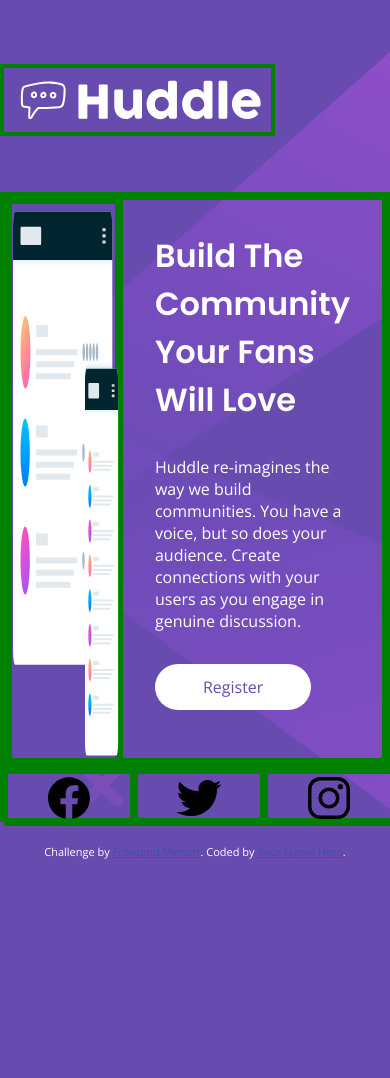
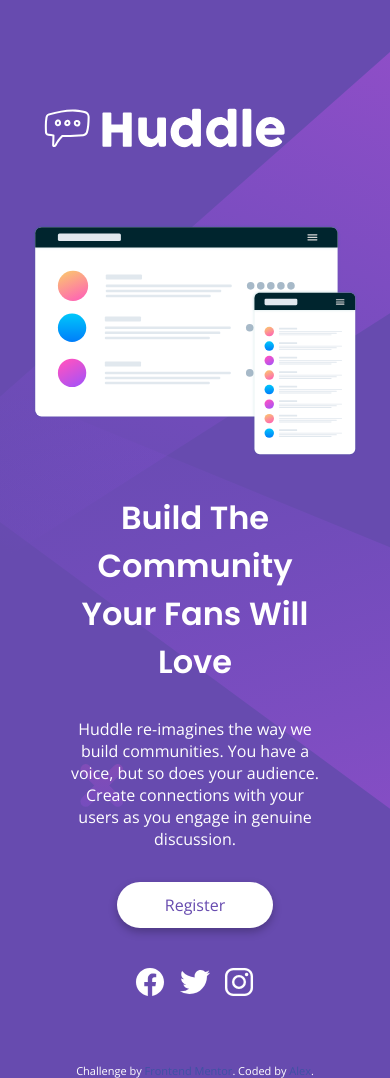
Before and after one commit to acutr/FEM-Challenges, a plain HTML site: page c03-landing-page/index.html in a window 390 px wide. Before the commit the page ends 859 px from the top, so only its background shows below. Drawn offline with nearby package versions, Linux system fonts and the light colour scheme.

Commit message:
final style and active states

```diff
--- a/c03-landing-page/index.html
+++ b/c03-landing-page/index.html
@@ -34,17 +34,20 @@
       </div>
     </div>
     <div class="social">
-      <img src="/c03-landing-page/images/logo-facebook.svg" alt="Facebook">
-      <img src="/c03-landing-page/images/logo-twitter.svg" alt="Twitter">
-      <img src="/c03-landing-page/images/logo-instagram.svg" alt="Instagram">
+      <a href="http://facebook.com"><ion-icon name="logo-facebook"></ion-icon></a>
+      <a href="http://twitter.com"><ion-icon name="logo-twitter"></ion-icon></a>
+      <a href="http://instagram.com"><ion-icon name="logo-instagram"></ion-icon></a>
     </div>
   </div>
 
   <footer>
     <p class="attribution">
       Challenge by <a href="https://www.frontendmentor.io?ref=challenge" target="_blank">Frontend Mentor</a>.
-      Coded by <a href="#">Your Name Here</a>.
+      Coded by <a href="https://alex.utracki.com">Alex</a>.
     </p>
   </footer>
+  <script type="module" src="https://unpkg.com/ionicons@5.5.2/dist/ionicons/ionicons.esm.js"></script>
+  <script nomodule src="https://unpkg.com/ionicons@5.5.2/dist/ionicons/ionicons.js"></script>
+
 </body>
 </html>
--- a/c03-landing-page/style.css
+++ b/c03-landing-page/style.css
@@ -30,12 +30,28 @@ p {
 img {
     height: 100%;
     width: 100%;
-    border: 4px solid green;
 }
+
+ion-icon {
+    font-size: 2em;
+    color: white;
+    text-decoration: none;
+    padding: .2em;
+}
+
+ion-icon:hover {
+    color: var(--SoftMagenta);
+}
+
+a {
+    text-decoration: black;
+}
+
 
 .wrapper {
     max-width: 1200px;
     margin: auto;
+    padding: 2em
 }
 
 .nav {
@@ -46,17 +62,16 @@ img {
 
 .splash {
     display: flex;
-    border: 4px solid green;
 }
 
 .image {
     flex: 1 1 55%;
-    border: 4px solid green;
+
+    width: 100%;
 }
 
 .text {
     flex: 1 1 45%;
-    border: 4px solid green;
     padding: 2em;
 }
 
@@ -64,18 +79,34 @@ img {
     padding: .75em 3em;
     background-color: white;
     border-radius: 2em;
+    box-shadow: 0em .25em .5em rgba(0, 0, 0, .25);
     width: fit-content;
     margin: 1em 0;
     color: var(--Violet);
 }
 
+.register:hover {
+    background-color: var(--SoftMagenta);
+    color: white;
+}
+
 .social {
     display: flex;
-    border: 4px solid green;
-    height: 3em;
-    width: 100%;
-    /* justify-content: right; */
-    /* align-items: flex-end; */
-    /* align-content: flex-end; */
-    justify-items: right;
+    justify-content: flex-end;
 }
+
+@media only screen and (max-width: 800px) {
+    .splash {
+        flex-direction: column;
+    }
+    .text {
+        text-align: center;
+    }
+    .register {
+        justify-self: center;
+        margin: auto;
+    }
+    .social {
+        justify-content: center;
+    }
+}
```
